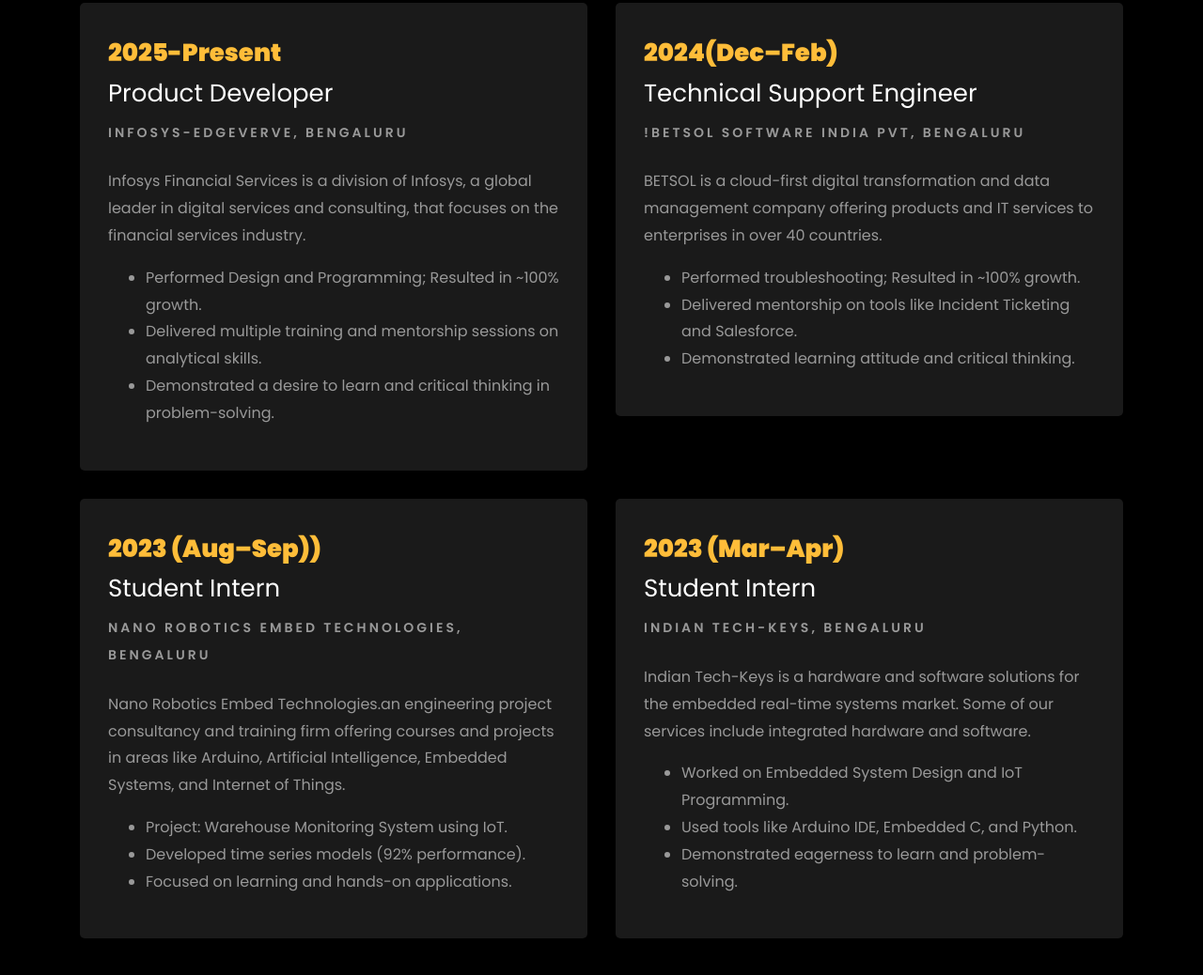
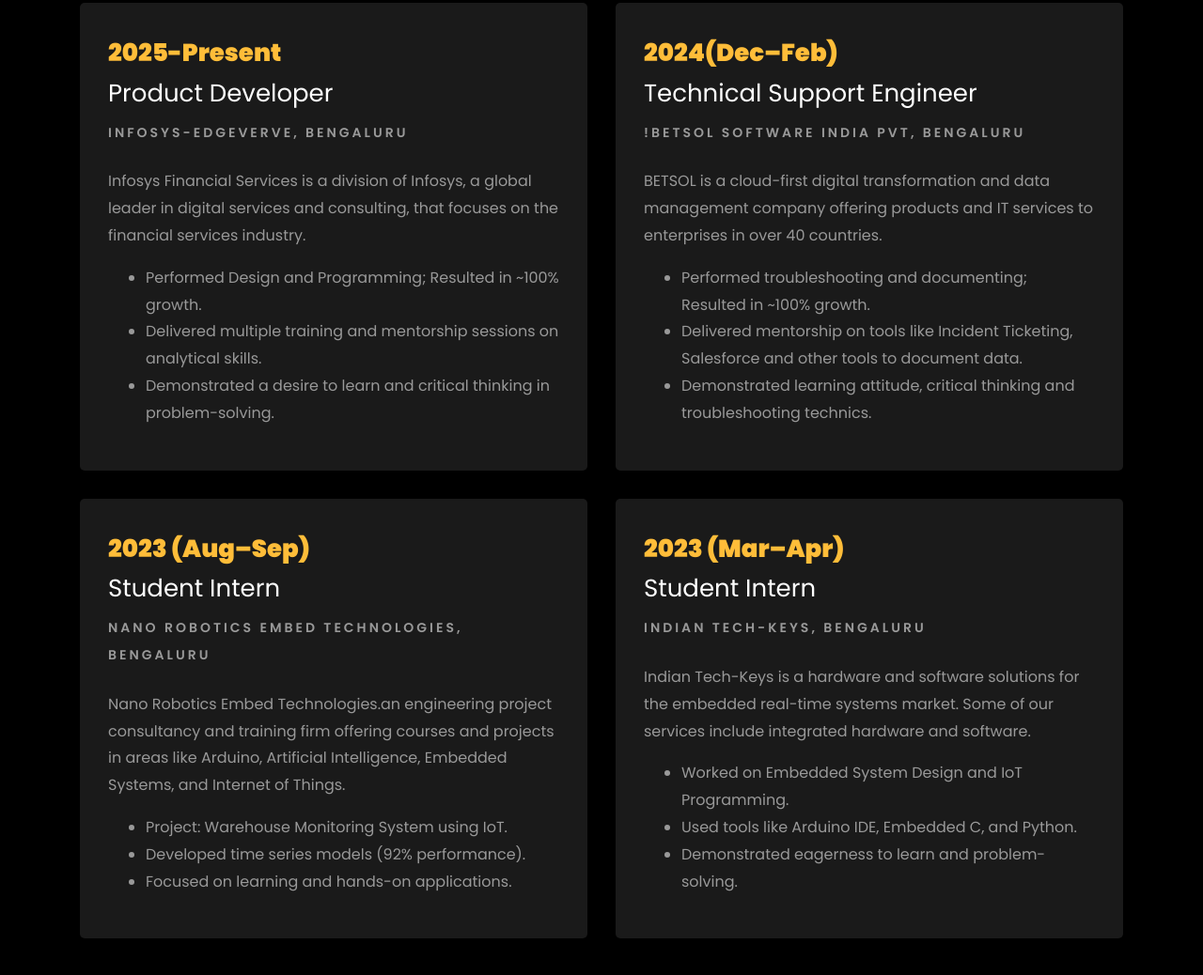
Before and after one commit to Ali-Akbar-K/PORTFOLIO, a plain HTML site: page index.html in a window 1280 px wide. Shown: the part 2218-3256 px from the top of the page at 94% size. Drawn offline with Linux system fonts and the light colour scheme; files whose address does not match are found by name.

Commit message:
Update index.html

```diff
--- a/index.html
+++ b/index.html
@@ -342,9 +342,9 @@
 						<span class="position">!BETSOL Software India Pvt, Bengaluru</span>
 						<p class="mt-4">BETSOL is a cloud-first digital transformation and data management company offering products and IT services to enterprises in over 40 countries.
 							<ul>
-								 <li>Performed troubleshooting; Resulted in ~100% growth.</li>
-            <li>Delivered mentorship on tools like Incident Ticketing and Salesforce.</li>
-            <li>Demonstrated learning attitude and critical thinking.</li>
+								 <li>Performed troubleshooting and documenting; Resulted in ~100% growth.</li>
+            <li>Delivered mentorship on tools like Incident Ticketing, Salesforce and other tools to document data.</li>
+            <li>Demonstrated learning attitude, critical thinking and troubleshooting technics.</li>
 							</ul>
 						</p>
 					</div>
@@ -353,7 +353,7 @@
 
 <div class="col-md-6">
 					<div class="resume-wrap ftco-animate">
-						<span class="date">2023 (Aug–Sep))</span>
+						<span class="date">2023 (Aug–Sep)</span>
 						<h2>Student Intern</h2>
 						<span class="position">Nano Robotics Embed Technologies, Bengaluru</span>
 						<p class="mt-4">Nano Robotics Embed Technologies.an engineering project consultancy and training firm offering courses and projects in areas like Arduino, Artificial Intelligence, Embedded Systems, and Internet of Things.
```
